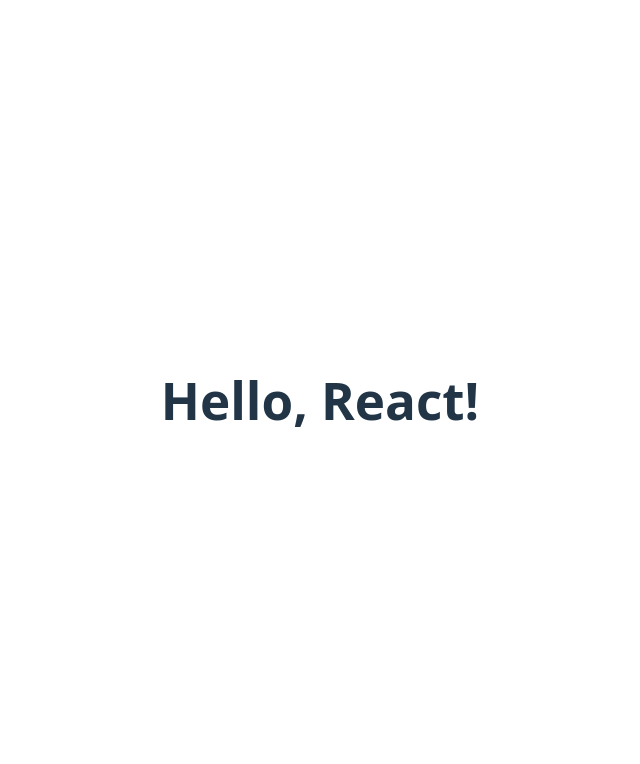
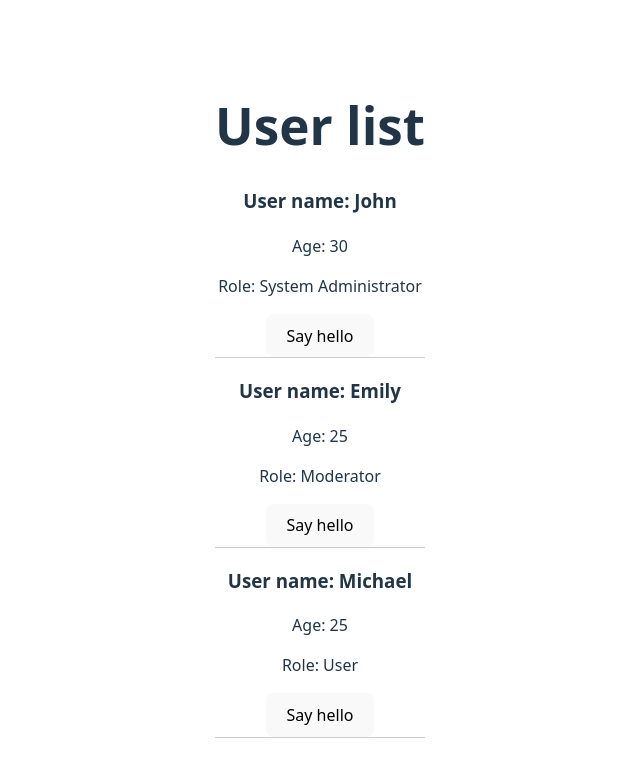
Before and after one commit to kobzacode/React-basic-course, a React (Vite) app: page / in a window 1280 px wide. Shown: the top 764 px of the page, without its empty margins (320-960 px from the left). Built offline with nearby package versions, Linux system fonts and the light colour scheme.

Commit message:
Functional components and Props

```diff
--- a/src/App.tsx
+++ b/src/App.tsx
@@ -1,7 +1,21 @@
 import './App.css'
+import { UserList } from '@components/UserList'
+
+function greetUser(name: string) {
+  alert(`Hello, ${name}!`)
+}
 
 function App() {
-  return <h1>Hello, React!</h1>
+  const users = [
+    { name: 'John', age: 30, role: 'System Administrator' },
+    { name: 'Emily', age: 25, role: 'Moderator' },
+    { name: 'Michael', age: 25 },
+  ]
+  return (
+   <div>
+    <UserList users={users} onGreet={greetUser} />
+   </div>
+  )
 }
 
 export default App
--- /dev/null
+++ b/src/components/Button.tsx
@@ -0,0 +1,11 @@
+import type { ButtonHTMLAttributes, FC } from "react";
+
+interface Props extends ButtonHTMLAttributes<HTMLButtonElement> {
+  label: string;
+}
+
+export const Button: FC<Props> = ({ label, ...rest }) => {
+  return (
+    <button {...rest}>{label}</button>
+  )
+}
--- /dev/null
+++ b/src/components/User.tsx
@@ -0,0 +1,30 @@
+import type { FC } from "react"
+import { Button } from "./Button";
+
+export interface IUser {
+  name: string;
+  age: number;
+  role?: string;
+}
+
+interface Props {
+  data: IUser;
+  onGreet: (name: string) => void;
+}
+
+export const User: FC<Props> = ({ data: { name, age, role = 'User' }, onGreet }) => {
+  return (
+    <div style={{ borderBottom: '1px solid #CCC'}}>
+      <h3>User name: {name}</h3>
+      <p>Age: {age}</p>
+      <p>Role: {role}</p>
+
+      <Button
+        onClick={() => onGreet(name)}
+        label="Say hello"
+        className="primary"
+        type="button"
+      />
+    </div>
+  )
+}
--- /dev/null
+++ b/src/components/UserList.tsx
@@ -0,0 +1,20 @@
+import type { FC } from "react";
+import { User, type IUser } from "./User";
+
+interface Props {
+  users: IUser[];
+  onGreet: (name: string) => void;
+}
+
+export const UserList: FC<Props> = ({ users, onGreet }) => {
+  return (
+    <div>
+      <h1>User list</h1>
+      <div>
+        {users.map((user, index) => (
+          <User key={index} data={user} onGreet={onGreet} />
+        ))}
+      </div>
+    </div>
+  )
+}
```
